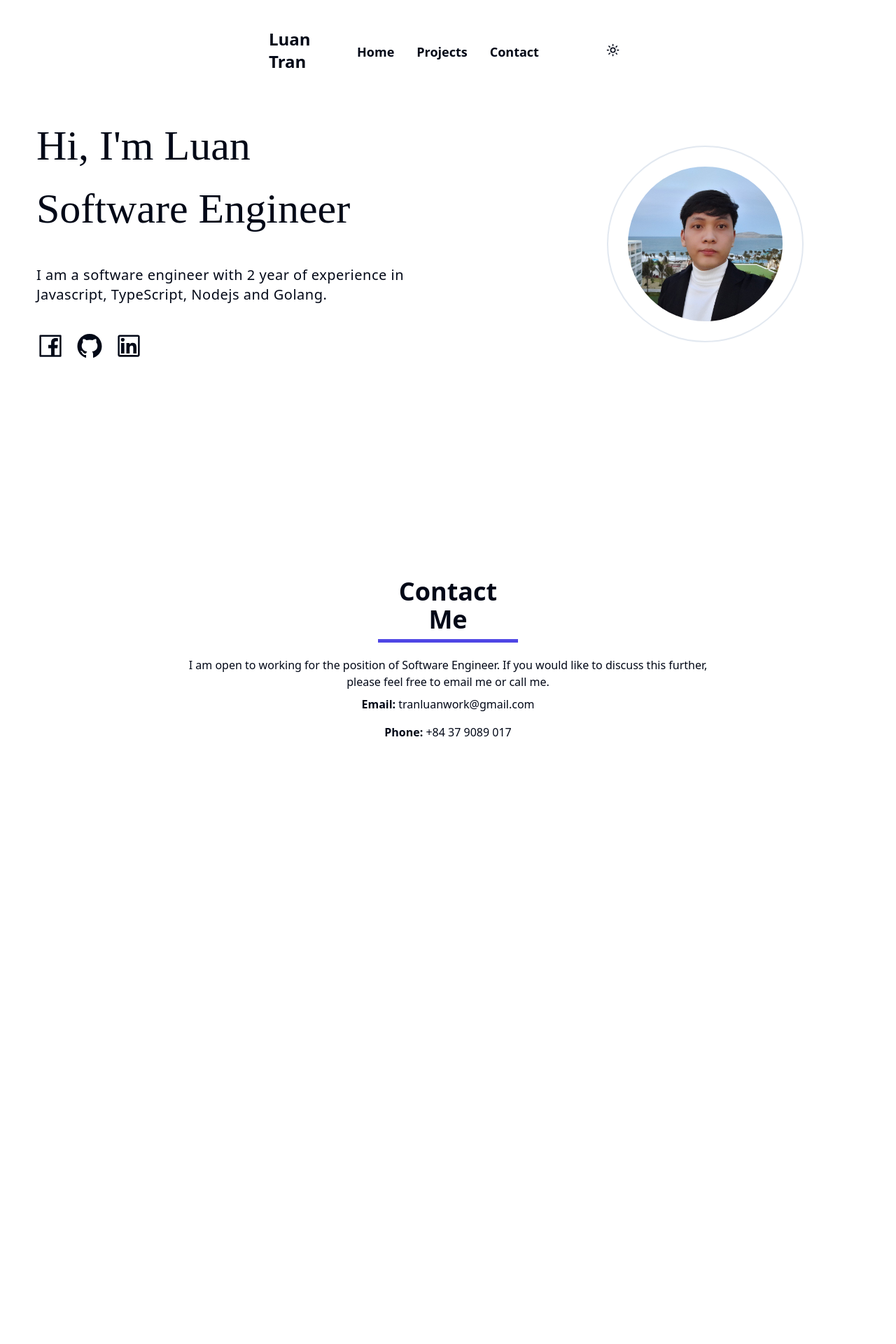
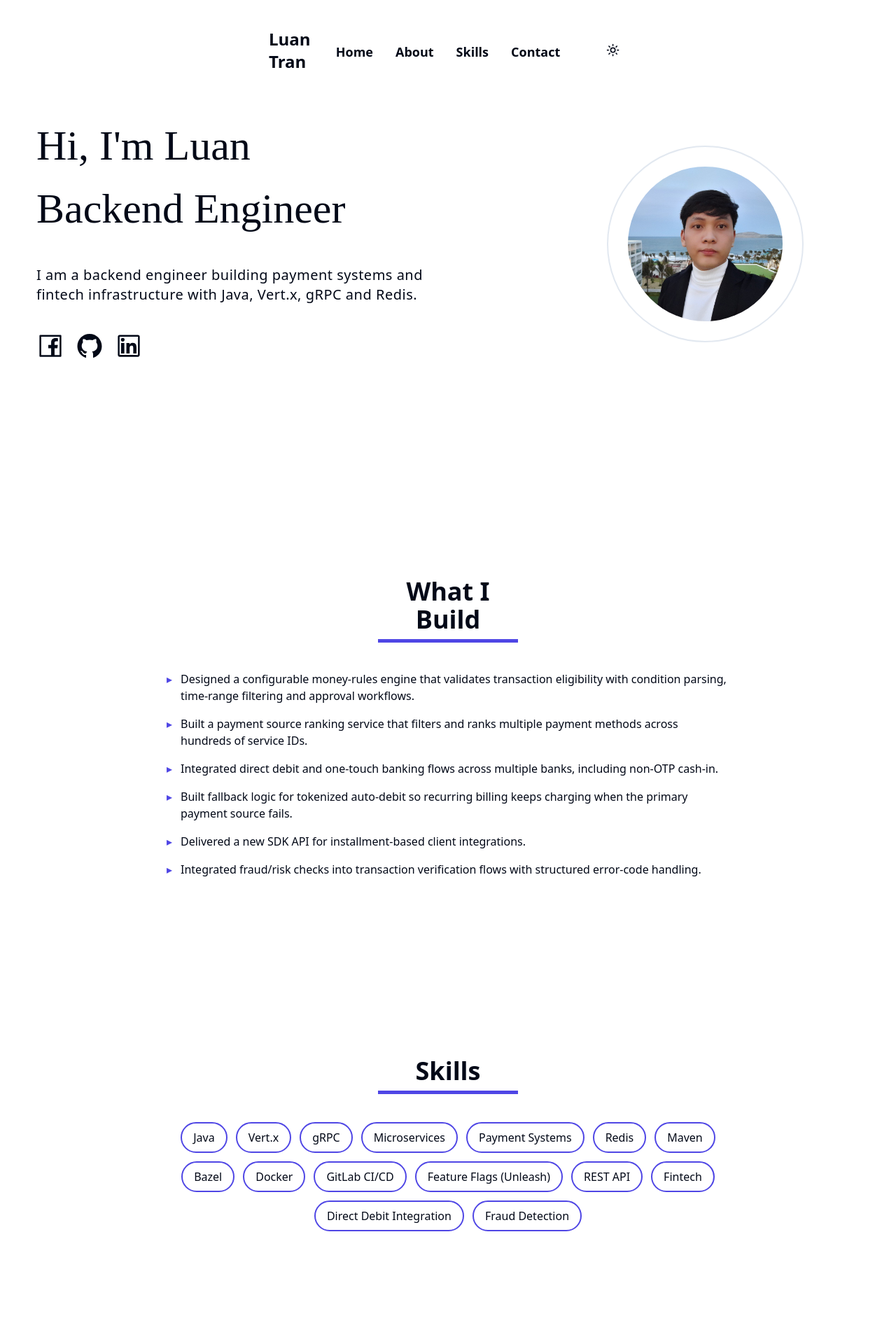
Before and after one commit to tranluan258/portfolio, a React (Vite) app: page / in a window 1280 px wide. Shown: the top 1920 px of the page at 70% size. Before the commit the page ends 1194 px from the top, so only its background shows below. Built offline with nearby package versions, Linux system fonts and the light colour scheme.

Commit message:
feat: add About and Skills sections, refresh Hero bio
Update Hero tagline/bio and add About/Skills sections reflecting current
backend/payment-systems focus, with nav links to match.

```diff
--- a/src/App.tsx
+++ b/src/App.tsx
@@ -1,6 +1,8 @@
 import Header from "./components/Header";
 import "./App.css";
 import Hero from "./components/Hero";
+import About from "./components/About";
+import Skills from "./components/Skills";
 import Contact from "./components/Contact";
 import { ThemeProvider } from "../components/theme-provider";
 
@@ -9,6 +11,8 @@ function App() {
     <ThemeProvider defaultTheme="system" storageKey="vite-ui-theme">
       <Header />
       <Hero />
+      <About />
+      <Skills />
       <Contact />
     </ThemeProvider>
   );
--- /dev/null
+++ b/src/components/About.tsx
@@ -0,0 +1,30 @@
+const highlights = [
+  "Designed a configurable money-rules engine that validates transaction eligibility with condition parsing, time-range filtering and approval workflows.",
+  "Built a payment source ranking service that filters and ranks multiple payment methods across hundreds of service IDs.",
+  "Integrated direct debit and one-touch banking flows across multiple banks, including non-OTP cash-in.",
+  "Built fallback logic for tokenized auto-debit so recurring billing keeps charging when the primary payment source fails.",
+  "Delivered a new SDK API for installment-based client integrations.",
+  "Integrated fraud/risk checks into transaction verification flows with structured error-code handling.",
+];
+
+const About = () => {
+  return (
+    <section className="px-5 py-32" id="about">
+      <div className="container mx-auto md:w-[70%]">
+        <h2 className="text-4xl font-bold mb-10 border-b-[5px] w-[200px] mx-auto border-indigo-600 pb-2 text-center">
+          What I Build
+        </h2>
+        <ul className="space-y-4">
+          {highlights.map((item) => (
+            <li key={item} className="flex">
+              <span className="text-indigo-600 mr-3">▸</span>
+              <span>{item}</span>
+            </li>
+          ))}
+        </ul>
+      </div>
+    </section>
+  );
+};
+
+export default About;
--- a/src/components/Header.tsx
+++ b/src/components/Header.tsx
@@ -17,7 +17,10 @@ const Header = () => {
             <a href="/portfolio">Home</a>
           </li>
           <li className="text-2xl font-bold">
-            <a>Projects</a>
+            <a href="/portfolio/#about">About</a>
+          </li>
+          <li className="text-2xl font-bold">
+            <a href="/portfolio/#skills">Skills</a>
           </li>
           <li className="text-2xl font-bold">
             <a href="/portfolio/#contact">Contact</a>
--- a/src/components/Hero.tsx
+++ b/src/components/Hero.tsx
@@ -14,13 +14,13 @@ const Hero = () => {
         <div className="pb-5 md:pb-0">
           <h1 className="text-4xl lg:text-6xl">
             Hi, I'm <span>L</span>uan <br />
-            Software Engineer
+            Backend Engineer
           </h1>
 
           <TextGenerateEffect
             words="
-            I am a software engineer with 2 year of
-            experience in Javascript, TypeScript, Nodejs and Golang.
+            I am a backend engineer building payment systems and fintech
+            infrastructure with Java, Vert.x, gRPC and Redis.
               "
             className="py-5"
           />
--- /dev/null
+++ b/src/components/Skills.tsx
@@ -0,0 +1,41 @@
+const skills = [
+  "Java",
+  "Vert.x",
+  "gRPC",
+  "Microservices",
+  "Payment Systems",
+  "Redis",
+  "Maven",
+  "Bazel",
+  "Docker",
+  "GitLab CI/CD",
+  "Feature Flags (Unleash)",
+  "REST API",
+  "Fintech",
+  "Direct Debit Integration",
+  "Fraud Detection",
+];
+
+const Skills = () => {
+  return (
+    <section className="px-5 py-32" id="skills">
+      <div className="container mx-auto md:w-[70%] text-center">
+        <h2 className="text-4xl font-bold mb-10 border-b-[5px] w-[200px] mx-auto border-indigo-600 pb-2">
+          Skills
+        </h2>
+        <div className="flex flex-wrap justify-center gap-3">
+          {skills.map((skill) => (
+            <span
+              key={skill}
+              className="px-4 py-2 rounded-full border-2 border-indigo-600 text-sm md:text-base"
+            >
+              {skill}
+            </span>
+          ))}
+        </div>
+      </div>
+    </section>
+  );
+};
+
+export default Skills;
```
